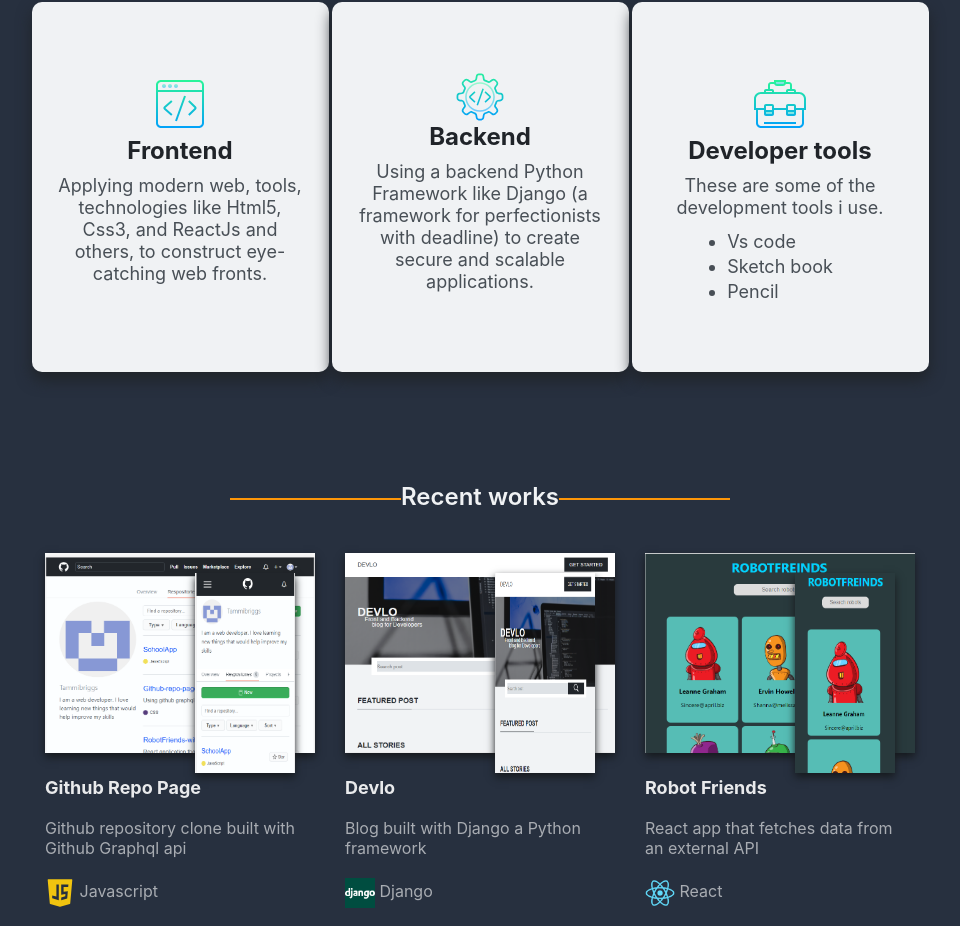
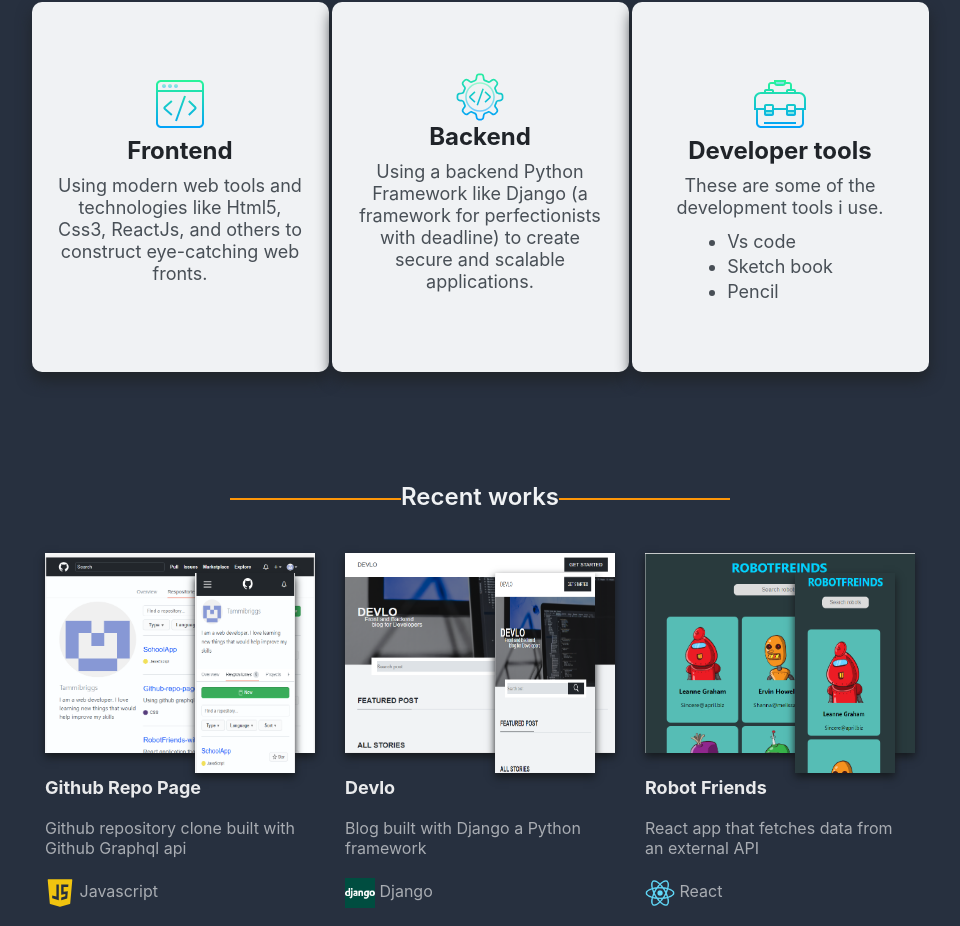
Before and after one commit to Tammibriggs/OldPortfolio, a React (Create React App) app: page / in a window 1280 px wide. Shown: the part 793-1719 px from the top of the page, without its empty margins (160-1120 px from the left). Built offline with nearby package versions, Linux system fonts and the light colour scheme.

Commit message:
edited frontend text

```diff
--- a/src/About/aboutData.js
+++ b/src/About/aboutData.js
@@ -6,8 +6,8 @@ const aboutData = [
     {
         icon : frontendIcon,
         heading : "Frontend",
-        description : "Applying modern web, tools, technologies like " +
-                        "Html5, Css3, and ReactJs and others, to construct eye-catching web fronts.",
+        description : "Using modern web tools and technologies like " +
+                        "Html5, Css3, ReactJs, and others to construct eye-catching web fronts.",
         list1 : "",
         list2 : "",
         list13 :"",
```
